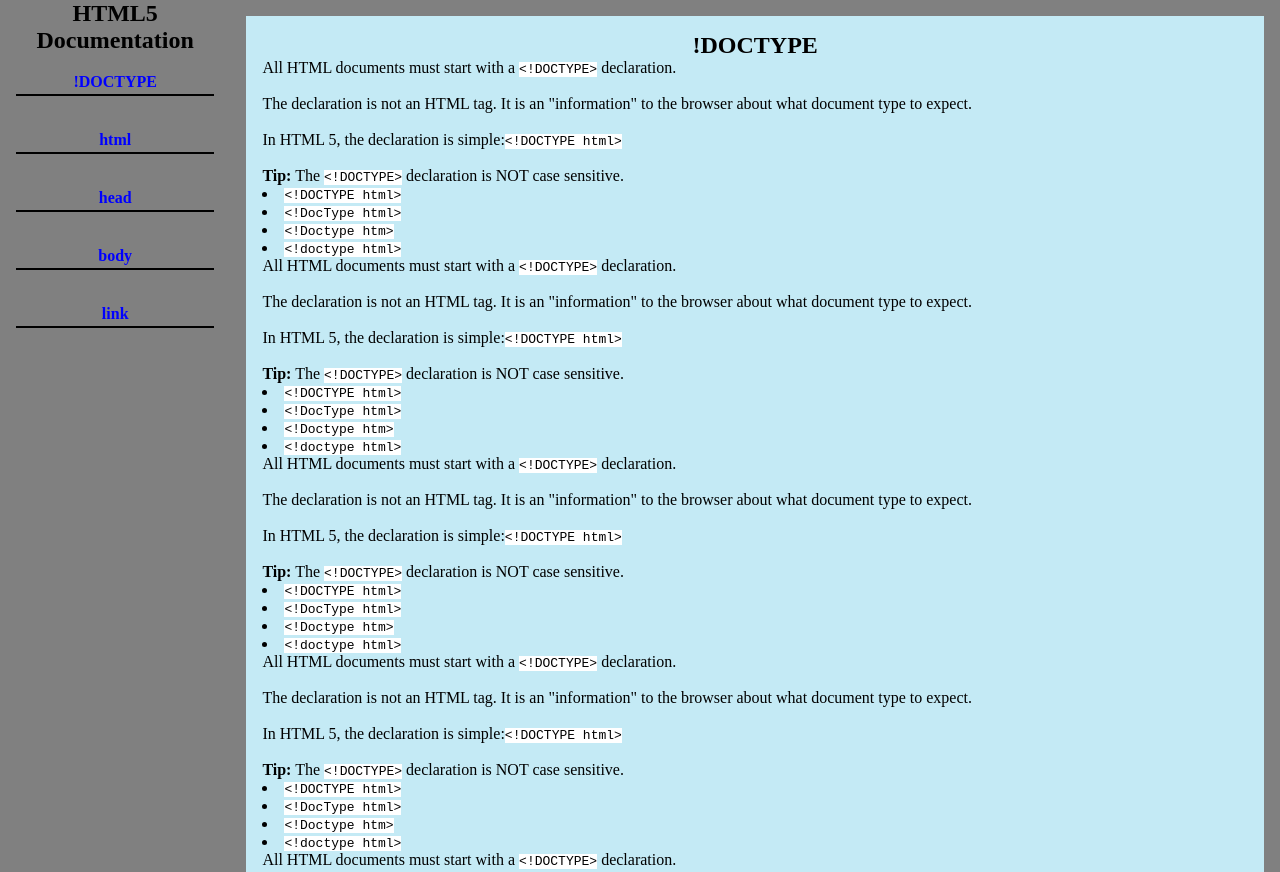
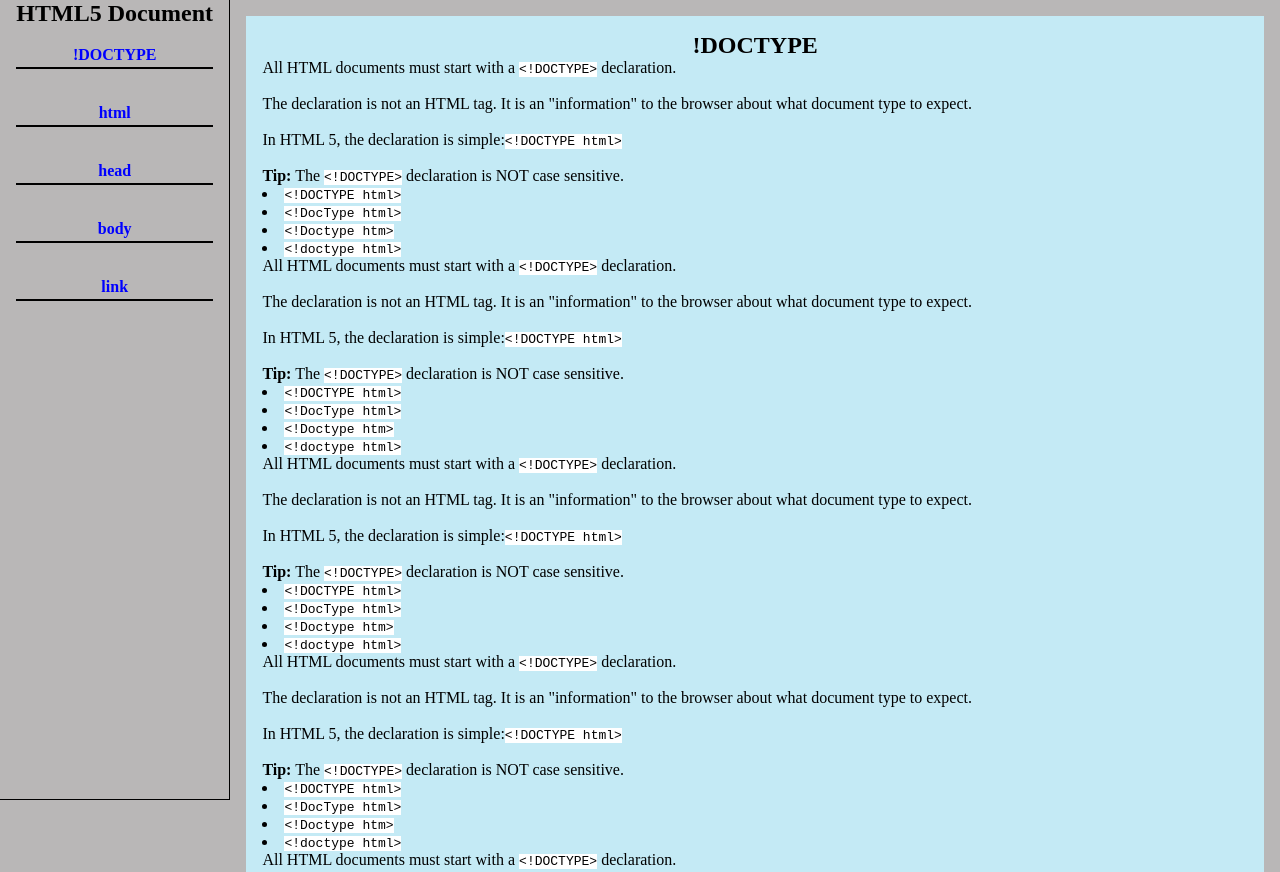
Before and after one commit to DenisImamovicc/My-Technical-Documentation-Page, a plain HTML site: page index.html in a window 1280 px wide. Shown: the top 872 px of the page. Drawn offline with Linux system fonts and the light colour scheme.

Commit message:
Tveaked general css in regards to bg-color h1 font size

```diff
--- a/index.css
+++ b/index.css
@@ -7,15 +7,16 @@
 body{
     display: flex;
     flex-direction: column;
-    background-color: gray;
+    background-color: rgb(185, 183, 183);
 }
 
 #navbar{
     /* width: 100vw; */
-    background-color: gray;
+    background-color: rgb(185, 183, 183);
     position: relative;
     text-align: center;
     display: ;
+    border-bottom: 1px solid black
 }
 
 #navbar-id{
@@ -84,8 +85,9 @@ h2{
     #navbar{
         height: 100vh;
         width: 18vw;
-        background-color: grey;
+        background-color: rgb(185, 183, 183);
         position: fixed;
+        border-right: 1px solid black;
     }
 
     .nav-link:hover{
--- a/index.html
+++ b/index.html
@@ -4,13 +4,13 @@
     <meta charset="UTF-8">
     <meta http-equiv="X-UA-Compatible" content="IE=edge">
     <meta name="viewport" content="width=device-width, initial-scale=1.0">
-    <title>Technical Documentation</title>
+    <title>HTML5 Document</title>
     <link rel="stylesheet" href="index.css">
 </head>
 <body>
 
         <nav id="navbar">
-            <h1>HTML5 Documentation</h1>
+            <h1>HTML5 Document</h1>
 
             <header id="navbar-id">
                 <li class="nav-link">
```
